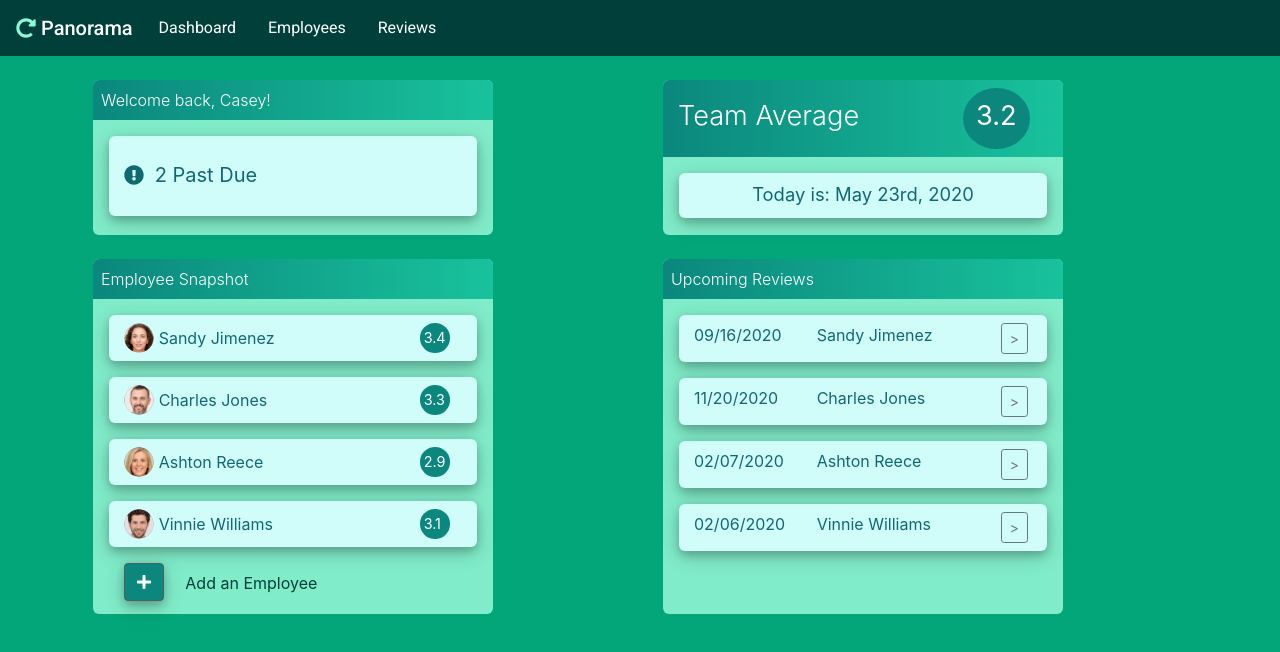
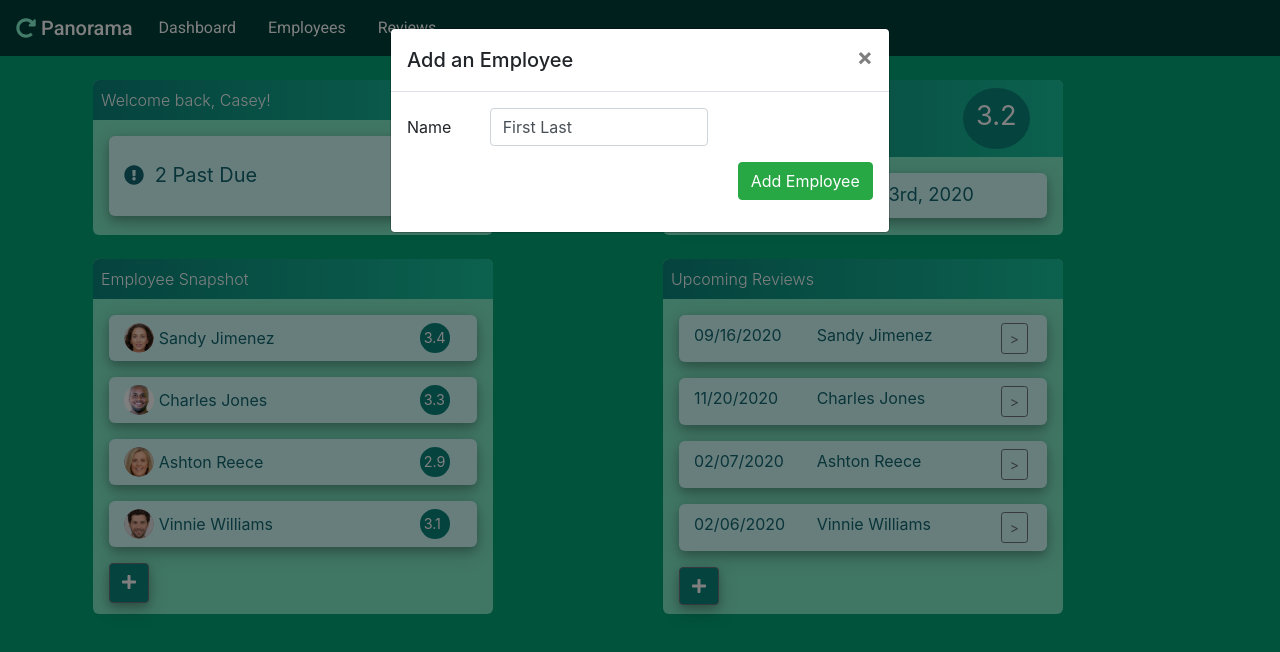
Before and after one commit to casey-cook/panorama-app, a React (Create React App) app: page /dashboard in a window 1280 px wide. Both pictures are taken after a click on the button 144 px from the left and 582 px from the top of the page. Shown: the top 652 px of the page. Built offline with nearby package versions, Linux system fonts and the light colour scheme.

Commit message:
delete employee action created, add employee now functioning

```diff
--- a/src/components/DashboardScreen/Dashboard/index.js
+++ b/src/components/DashboardScreen/Dashboard/index.js
@@ -20,7 +20,7 @@ class Dashboard extends Component {
           </div>
           <div className="row">
             <div className="col-xs-12 col-md-6 ">
-              <EmpSnapshot employees={this.props.employees} />
+              <EmpSnapshot employees={this.props.employees} addEmployee={this.props.addEmployee} />
             </div>
             <div className="col-xs-12 col-md-6 ">
               <UpcomingReviews  incomplete={this.props.incomplete} employees={this.props.employees} completeReview={this.props.completeReview} />
--- a/src/components/DashboardScreen/EmpSnapshot/index.js
+++ b/src/components/DashboardScreen/EmpSnapshot/index.js
@@ -1,6 +1,17 @@
-import React from 'react';
+import React, { Component } from 'react';
 import {Link} from 'react-router-dom';
-import { Button } from 'reactstrap';
+import {
+  Col,
+	Button,
+	Modal,
+	ModalHeader,
+	ModalBody,
+	Label,
+	Form,
+	FormGroup,
+  Input,
+  FormFeedback
+ } from 'reactstrap';
 import { FontAwesomeIcon } from "@fortawesome/react-fontawesome";
 import { faPlus } from '@fortawesome/free-solid-svg-icons';
 
@@ -40,12 +51,118 @@ const scoreStyle = {
 	fontSize: '.9em',
 };
 
- const buttonText = {
-   color: '#01403A',
 
- }
+class AddEmployeeForm extends Component {
+	constructor(props) {
+		super(props);
+
+		this.state = {
+      name: 'First Last',
+      touched: {
+        name: false,
+      }
+		};
+
+		this.toggleModal = this.toggleModal.bind(this);
+		this.handleInputChange = this.handleInputChange.bind(this);
+    this.handleSubmit = this.handleSubmit.bind(this);
+	}
+
+	toggleModal() {
+		this.setState({
+			isModalOpen: !this.state.isModalOpen
+		});
+  }
+
+  validate(name) {
+    const errors = {
+      name: ''
+    }
+
+    if (this.state.touched.name) {
+      if (name.length < 2) {
+        errors.name = 'Name must be at least 2 characters'
+      } else if (name.length > 25) {
+        errors.name = 'Name must be shorter than 25 characters'
+      }
+    }
+
+    return errors;
+
+  }
+
+  handleBlur = (field) => () => {
+    this.setState({
+      touched: {...this.state.touched, [field]: true}
+    })
+  }
+
+	handleInputChange(event) {
+		const target = event.target;
+		const name = target.name;
+		const value = target.value;
+
+		this.setState({
+			[name]: value,
+		});
+	}
 
 
+	handleSubmit(event) {
+
+    this.props.addEmployee(this.state.name);
+    this.toggleModal();
+    event.preventDefault();
+	}
+
+	render() {
+
+
+    const errors = this.validate(this.state.name)
+
+		return (
+			<div>
+				<Button
+               onClick={this.toggleModal}
+               className='mr-auto pb-2 mb-2 addBtnStyle'>
+               <FontAwesomeIcon icon={faPlus} style={{ color: 'white' }} />
+        </Button>
+				<Modal isOpen={this.state.isModalOpen} toggle={this.toggleModal}>
+					<ModalHeader toggle={this.toggleModal}>Add an Employee</ModalHeader>
+					<ModalBody>
+						<Form onSubmit={this.handleSubmit}>
+            <FormGroup row>
+								<Label htmlFor='name' md={2}>
+									Name
+								</Label>
+								<Col md={6}>
+									<Input
+										type='text'
+										id='name'
+										name='name'
+                    placeholder='Employee Full Name'
+										value={this.state.name}
+                    invalid={errors.name}
+										onChange={this.handleInputChange}
+                    onBlur={this.handleBlur('name')}
+									/>
+                  <FormFeedback>{errors.name}</FormFeedback>
+								</Col>
+							</FormGroup>
+							<FormGroup row>
+								<Col md={{ size: 10, offset: 8 }}>
+									<Button type='submit' color='success'>
+										Add Employee
+									</Button>
+								</Col>
+							</FormGroup>
+						</Form>
+					</ModalBody>
+				</Modal>
+			</div>
+		);
+	}
+}
 
 function EmployeeList({ employees }) {
 
@@ -94,19 +211,8 @@ function EmpSnapshot(props) {
 			<div className='m-3'>
 				<div className='container'>
 					<EmployeeList employees={props.employees} />
-          <div className="row">
-            <div className="col-2">
-            <Button
-               id='addEmployee'
-               className='mr-auto'>
-               <FontAwesomeIcon icon={faPlus} style={{ color: 'white' }} />
-             </Button>
-            </div>
-            <div className="col-10 pt-2">
-              <p className='mr-auto' style={buttonText}>Add an Employee</p>
-            </div>
-          </div>
 				</div>
+        <AddEmployeeForm addEmployee={props.addEmployee}/>
 			</div>
 		</div>
 	);
--- a/src/components/DashboardScreen/UpcomingReviews/index.js
+++ b/src/components/DashboardScreen/UpcomingReviews/index.js
@@ -10,6 +10,8 @@ import {
 	FormGroup,
 	Input, FormFeedback
 } from 'reactstrap';
+import { FontAwesomeIcon } from "@fortawesome/react-fontawesome";
+import { faPlus } from '@fortawesome/free-solid-svg-icons';
 
 const windowStyle = {
 	minHeight: 355,
@@ -108,10 +110,6 @@ class ReviewForm extends Component {
 
 	handleSubmit(event) {
 
-    console.log('Current state is: ' + JSON.stringify(this.state));
-    alert('Current state is: ' + JSON.stringify(this.state));
-
-
     this.props.completeReview(this.state.employeeId,this.state.reviewId, this.state.name, this.state.area1, this.state.area2, this.state.area3, this.state.notes, this.state.complete);
 
     this.toggleModal();
@@ -120,7 +118,6 @@ class ReviewForm extends Component {
 
 	render() {
 
-    console.log()
 
     const errors = this.validate(this.state.name, this.state.notes)
 
@@ -144,7 +141,7 @@ class ReviewForm extends Component {
 										name='name'
                     placeholder='Employee Full Name'
 										value={this.state.name}
-                    // invalid={errors.name}
+                    invalid={errors.name}
 										onChange={this.handleInputChange}
                     onBlur={this.handleBlur('name')}
 									/>
@@ -287,6 +284,10 @@ function UpcomingReviews(props) {
 				<div className='container'>
 					<RenderReviewList incomplete={props.incomplete} completeReview={props.completeReview} />
 				</div>
+        <Button
+               className='mr-auto addBtnStyle'>
+               <FontAwesomeIcon icon={faPlus} style={{ color: 'white' }} />
+        </Button>
 			</div>
 		</div>
 	);
--- a/src/components/EmployeeScreen/EmployeeList/index.js
+++ b/src/components/EmployeeScreen/EmployeeList/index.js
@@ -29,6 +29,7 @@ function EmployeeList({ employees }) {
   return employees.map((employee) => (
       <Link to={`/employees/${employee.id}`}>
         <div
+          key={employee.id}
           className='row pt-2 pb-2 mb-3'
           style={empRowStyle}
           // onMouseEnter={changeBackground}
--- a/src/components/EmployeeScreen/EmployeeSelect/index.js
+++ b/src/components/EmployeeScreen/EmployeeSelect/index.js
@@ -1,5 +1,19 @@
-import React from 'react';
+import React, {Component} from 'react';
 import EmployeeList from '../EmployeeList';
+import {
+  Col,
+	Button,
+	Modal,
+	ModalHeader,
+	ModalBody,
+	Label,
+	Form,
+	FormGroup,
+  Input,
+  FormFeedback
+ } from 'reactstrap';
+import { FontAwesomeIcon } from "@fortawesome/react-fontawesome";
+import { faMinus } from '@fortawesome/free-solid-svg-icons';
 
 const windowStyle2 = {
 	minHeight: 355,
@@ -16,6 +30,133 @@ const headingStyle = {
 };
 
 
+class DelEmployeeForm extends Component {
+	constructor(props) {
+		super(props);
+
+		this.state = {
+      isModalOpen: false,
+      name: '',
+      touched: {
+        name: false,
+      }
+		};
+
+    this.delList = this.delList.bind(this);
+		this.toggleModal = this.toggleModal.bind(this);
+		this.handleInputChange = this.handleInputChange.bind(this);
+    this.handleSubmit = this.handleSubmit.bind(this);
+  }
+
+	toggleModal() {
+		this.setState({
+			isModalOpen: !this.state.isModalOpen
+		});
+  }
+
+  validate(name) {
+    const errors = {
+      name: ''
+    }
+
+    if (this.state.touched.name) {
+      if (!name.length) {
+        errors.name = 'Required field'
+      }
+    }
+
+    return errors;
+
+  }
+
+  handleBlur = (field) => () => {
+    this.setState({
+      touched: {...this.state.touched, [field]: true}
+    })
+  }
+
+	handleInputChange(event) {
+		const target = event.target;
+		const name = target.name;
+		const value = target.value;
+
+		this.setState({
+			[name]: value,
+		});
+	}
+
+
+	handleSubmit(event) {
+
+    this.props.delEmployee(this.state.name);
+    this.toggleModal();
+    event.preventDefault();
+  }
+
+  delList() {
+    let options = '';
+    this.props.employees.map(employee=>{
+
+      options +=  `<option>${employee.name}</option>`
+
+    })
+    console.log(`Options: ${options}`)
+    return options;
+  }
+
+	render() {
+
+
+
+    const errors = this.validate(this.state.name)
+
+		return (
+			<div>
+				<Button
+               onClick={this.toggleModal}
+               className='pb-2 mb-2 addBtnStyle'>
+               <FontAwesomeIcon icon={faMinus} style={{ color: 'white' }} />
+        </Button>
+				<Modal isOpen={this.state.isModalOpen} toggle={this.toggleModal}>
+					<ModalHeader toggle={this.toggleModal}>Remove an Employee</ModalHeader>
+					<ModalBody>
+						<Form onSubmit={this.handleSubmit}>
+            <FormGroup row>
+								<Label htmlFor='name' md={4}>
+									Employee Select
+								</Label>
+								<Col md={6}>
+									<Input
+										type='select'
+										id='name'
+										name='name'
+                    placeholder='Select...'
+										value={this.state.name}
+                    invalid={errors.name}
+										onChange={this.handleInputChange}
+                    onBlur={this.handleBlur('name')}
+									>
+                  {this.delList()}
+                  </Input>
+                  <FormFeedback>{errors.name}</FormFeedback>
+								</Col>
+							</FormGroup>
+							<FormGroup row>
+								<Col md={{ size: 10, offset: 8}}>
+									<Button type='submit' color='danger'>
+										Delete
+									</Button>
+								</Col>
+							</FormGroup>
+						</Form>
+					</ModalBody>
+				</Modal>
+			</div>
+		);
+	}
+}
+
+
 function EmployeeSelect(props) {
 
 	return (
@@ -23,10 +164,11 @@ function EmployeeSelect(props) {
 			<div style={headingStyle}>
 				<p className='wHeading p-2 mb-0'>Employee Select</p>
 			</div>
-			<div className='m-3'>
+			<div className='m-3 pb-2'>
 				<div className='container'>
 					<EmployeeList employees={props.employees} />
 				</div>
+        <DelEmployeeForm delEmployee={props.delEmployee} employees={props.employees}/>
 			</div>
 		</div>
   );
--- a/src/components/EmployeeScreen/Employees/index.js
+++ b/src/components/EmployeeScreen/Employees/index.js
@@ -11,7 +11,7 @@ class Employees extends Component {
 				<div className='container'>
 					<div className='row mt-5' id='employeeSelect'>
 						<div className='col'>
-							<EmployeeSelect employees={this.props.employees} />
+							<EmployeeSelect employees={this.props.employees} delEmployee={this.props.delEmployee} />
 						</div>
             <div className="col">
               <img className='mt-5 pt-3 imgStyle'style={{maxWidth:'70%'}} src="../../assets/img/human.png" alt=""/>
--- a/src/components/MainComponent/index.js
+++ b/src/components/MainComponent/index.js
@@ -11,7 +11,7 @@ import {TransitionGroup, CSSTransition} from 'react-transition-group';
 import { Switch, Route, Redirect, withRouter } from 'react-router-dom';
 import { connect } from 'react-redux';
 
-import { completeReview } from '../../redux/ActionCreators';
+import { completeReview, addEmployee, delEmployee } from '../../redux/ActionCreators';
 
 const mapStateToProps = state => {
   return {
@@ -21,7 +21,9 @@ const mapStateToProps = state => {
 
 //handles allowing/making the dispatching of actions available to components
 const mapDispatchToProps = {
-  completeReview: (reviewId, name, area1, area2, area3, notes, complete) => (completeReview(reviewId, name, area1, area2, area3, notes, complete))
+  completeReview: (reviewId, name, area1, area2, area3, notes, complete) => (completeReview(reviewId, name, area1, area2, area3, notes, complete)),
+  addEmployee: (name) => (addEmployee(name)),
+  delEmployee: (name) => (delEmployee(name))
 }
 
 class MainComponent extends Component {
@@ -68,13 +70,14 @@ class MainComponent extends Component {
                                     incomplete={incomplete}
                                     employees={this.props.employees}
                                     completeReview={this.props.completeReview}
+                                    addEmployee={this.props.addEmployee}
 
                                   />}
                 />
                   <Route
                     exact
                     path='/employees'
-                    render={() => <Employees employees={this.props.employees} />}
+                    render={() => <Employees employees={this.props.employees} delEmployee={this.props.delEmployee} />}
                   />
                   <Route
                     exact
--- a/src/index.css
+++ b/src/index.css
@@ -64,13 +64,14 @@
   transition: ease-in;
 }
 
-#addEmployee {
+.addBtnStyle {
   background-color: #0b877d;
   box-shadow: 0 4px 8px 0 rgba(0, 0, 0, 0.2), 0 6px 20px 0 rgba(0, 0, 0, 0.19);
   transition: .3s;
 }
 
-#addEmployee:hover {
+.addBtnStyle:hover {
+  background-color: #0b877d;
   margin-top: 2px;
   transition: .3s;
   transition-timing-function: ease-in-out;
--- a/src/redux/ActionCreators.js
+++ b/src/redux/ActionCreators.js
@@ -1,6 +1,7 @@
 import * as ActionTypes from './ActionTypes';
 
-// defining an action creator function
+// defining action creator functions
+
 export const completeReview = (employeeId, reviewId, name, area1, area2, area3, notes, complete) => ({
   type: ActionTypes.REVIEW_COMPLETED,
   payload: {
@@ -14,3 +15,17 @@ export const completeReview = (employeeId, reviewId, name, area1, area2, area3,
     complete: complete
   }
 })
+
+export const addEmployee = (name) => ({
+  type: ActionTypes.EMPLOYEE_ADDED,
+  payload: {
+    name: name
+  }
+})
+
+export const delEmployee = (name) => ({
+  type: ActionTypes.EMPLOYEE_REMOVED,
+  payload: {
+    name: name
+  }
+})
--- a/src/redux/ActionTypes.js
+++ b/src/redux/ActionTypes.js
@@ -1 +1,3 @@
 export const REVIEW_COMPLETED = 'REVIEW_COMPLETED';
+export const EMPLOYEE_ADDED = 'EMPLOYEE_ADDED';
+export const EMPLOYEE_REMOVED = 'EMPLOYEE_REMOVED';
--- a/src/redux/employees.js
+++ b/src/redux/employees.js
@@ -4,6 +4,7 @@ import * as ActionTypes from './ActionTypes';
 export const Employees = (state = EMPLOYEES, action) => {
   switch (action.type) {
 
+    //COMPLETING REVIEW
     case ActionTypes.REVIEW_COMPLETED:
 
       //copying payload, maybe un-needed, but does make code slightly more succint overall
@@ -35,6 +36,83 @@ export const Employees = (state = EMPLOYEES, action) => {
         ...state,
       ]
 
+
+    //ADDING EMPLOYEE
+    case ActionTypes.EMPLOYEE_ADDED:
+
+    const newId = (state.length);
+    const newName = action.payload.name;
+    const newMonth = new Date().getMonth() + 1
+    const newDay = new Date().getDate()
+    const newYear = new Date().getFullYear()
+
+    //IIFE for pageNumber
+    const pageNumber = (function() {
+      let counter = 0;
+      state.map(employee=>{
+        counter += employee.reviews.length
+        return counter;
+      })
+      console.log(`Counter: ${counter}`)
+      return counter;
+
+    })();
+
+    //Building new employee
+    const newEmployee = {
+      id: newId,
+      name: newName,
+      photo: 'assets/img/newEmployee.png',
+      totalScore: function () {
+        return (
+          (this.performanceAreaScores[0] +
+            this.performanceAreaScores[1] +
+            this.performanceAreaScores[2]) /
+          3
+        ).toFixed(1);
+      },
+      performanceAreas: {
+        0: 'Customer Service',
+        1: 'Attendance',
+        2: 'Cash Handling',
+      },
+      performanceAreaScores: {
+        0: 3.0,
+        1: 3.0,
+        2: 3.0,
+      },
+      reviews: [
+        {
+          employeeId: newId,
+          id: 0,
+          reviewPage: pageNumber,
+          name: newName,
+          date: {
+            year: newYear,
+            month: newMonth,
+            day: newDay,
+          },
+          areas: {
+            0: 'Customer Service',
+            1: 'Attendance',
+            2: 'Cash Handling',
+          },
+          scores: {
+            0: '',
+            1: '',
+            2: '',
+          },
+          notes: `This is a placeholder review for new employees.`,
+          complete: false,
+        },
+      ],
+    };
+
+    return [
+      ...state, newEmployee
+    ]
+
+
     default:
       return state;
   }
```
Also changed, not shown: public/assets/img/charlesphoto.png, public/assets/img/newEmployee.png (added), src/components/DashboardScreen/EmpSnapshot/index.css (deleted).
